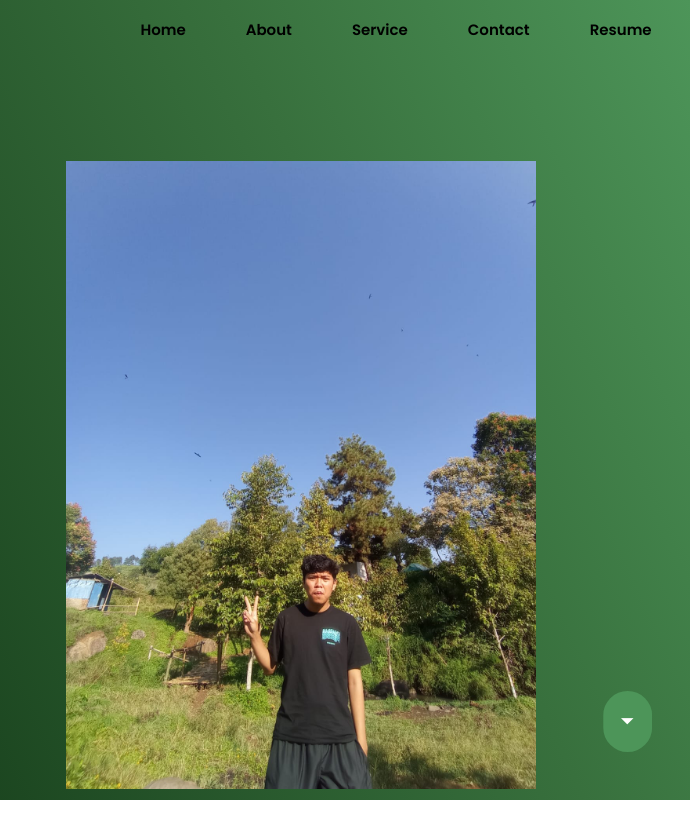
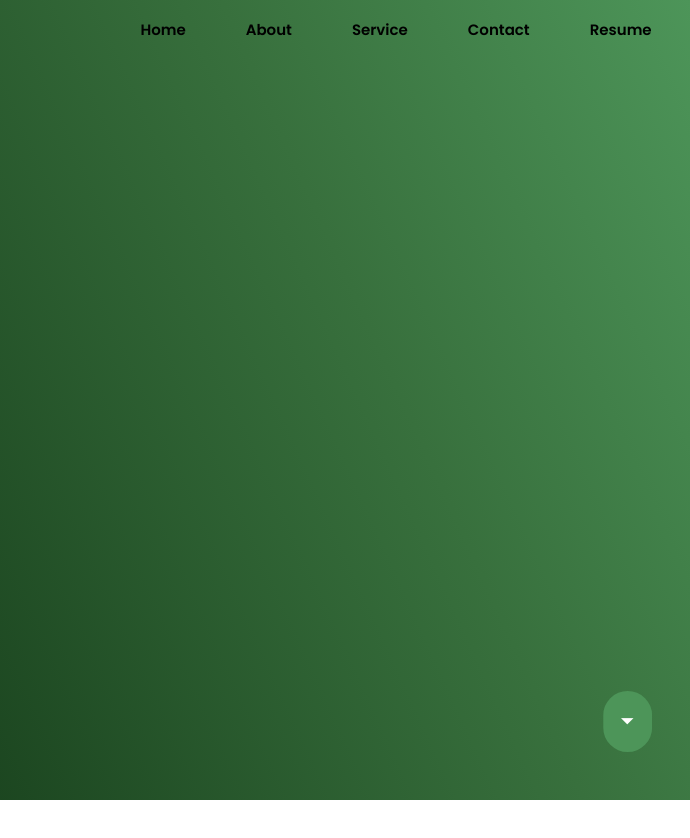
Before and after one commit to RaisSetiadi/portofolio, a plain HTML site: page index.html in a window 1280 px wide. Shown: the top 838 px of the page, 590-1280 px from the left. Drawn offline with nearby package versions, Linux system fonts and the light colour scheme; a web font is replaced by a local one.

Commit message:
mengedit file

```diff
--- a/index.html
+++ b/index.html
@@ -90,9 +90,7 @@
         <a href="">Download CV</a>
         <a href="" class="ctaa"><i class="ri-play-line"></i>Lihat Gameplay</a>
       </div>
-      <div class="hero-img">
-        <img src="images/client.jpeg" alt="" srcset="" />
-      </div>
+
     </section>
     <div class="social-media">
       <a href=""><i class="ri-instagram-line"></i></a>
```
